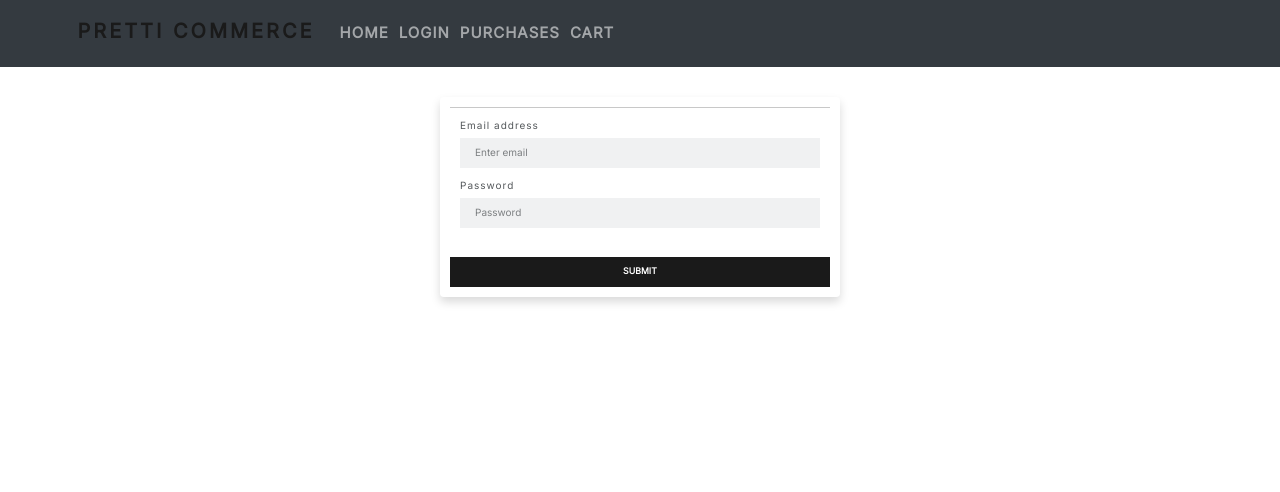
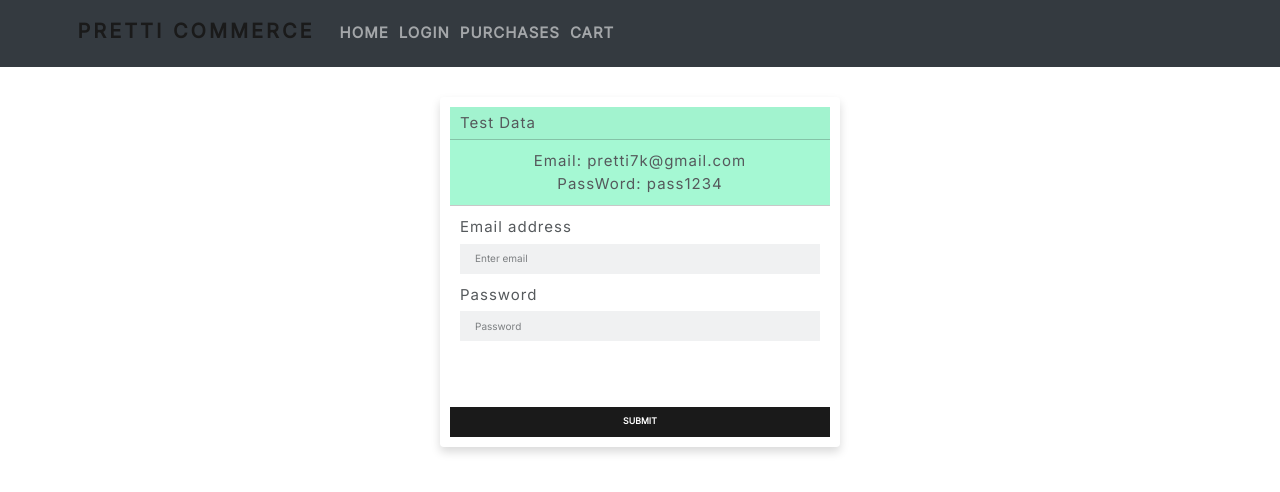
Before and after one commit to Pretti78/e-commerce, a React (Vite) app: page /#/login in a window 1280 px wide. Shown: the top 492 px of the page. Built offline with nearby package versions, Linux system fonts and the light colour scheme; no server answers.

Commit message:
disabled bugs cart

```diff
--- a/src/components/Cart.jsx
+++ b/src/components/Cart.jsx
@@ -12,7 +12,6 @@ const Cart = ({ show, handleClose }) => {
 
 	const cartProducts = useSelector((state) => state.cart);
 
-	console.log(cartProducts);
 	return (
 		<Offcanvas show={show} onHide={handleClose}>
 			<Offcanvas.Header closeButton>
--- a/src/pages/Home.jsx
+++ b/src/pages/Home.jsx
@@ -59,13 +59,15 @@ const Home = () => {
 								aria-describedby="basic-addon2"
 								value={inputValue}
 								onChange={(e) => setInputValue(e.target.value)}
+								style={{ fontSize: '1.5rem' }}
 							/>
 							<Button
 								variant="outline-secondary"
 								id="button-addon2"
 								onClick={() => dispatch(filterProducts(inputValue))}
+								className="border-dark"
 							>
-								Button
+								Search
 							</Button>
 						</InputGroup>
 					</div>
--- a/src/pages/Login.jsx
+++ b/src/pages/Login.jsx
@@ -26,9 +26,19 @@ const Login = () => {
 	return (
 		<Form onSubmit={handleSubmit(submit)}>
 			<Card
-				style={{ width: '40rem', height: '20rem' }}
+				style={{ width: '40rem', height: '35rem', fontSize: '1.5rem' }}
 				className="mx-auto shadow p-3 mb-5 bg-body rounded"
 			>
+				<div style={{ background: '#A5F8D3' }}>
+					<Card.Header>Test Data</Card.Header>
+					<Card.Body>
+						<Card.Text style={{ textAlign: 'center' }}>
+							Email: pretti7k@gmail.com
+							<br />
+							PassWord: pass1234
+						</Card.Text>
+					</Card.Body>
+				</div>
 				<Card.Body>
 					<Form.Group className="mb-3" controlId="formBasicEmail">
 						<Form.Label>Email address</Form.Label>
--- a/src/pages/ProductDetail.jsx
+++ b/src/pages/ProductDetail.jsx
@@ -33,8 +33,7 @@ const ProductDetail = () => {
 			id: product.id,
 			quantity: inputValue,
 		};
-		console.log(productApi);
-		dispatch(postAddCart(addCart));
+		dispatch(postAddCart(productApi));
 	};
 
 	return (
@@ -81,10 +80,11 @@ const ProductDetail = () => {
 						type="number"
 						value={inputValue}
 						onChange={(e) => setInputValue(e.target.value)}
+						style={{ height: '3rem' }}
 					/>
 					<Button
 						className="btn btn-primary"
-						style={{ width: '8rem', marginTop: '1rem' }}
+						style={{ width: '8rem' }}
 						onClick={addCart}
 					>
 						buy
--- a/src/store/slices/cart.slice.jsx
+++ b/src/store/slices/cart.slice.jsx
@@ -30,7 +30,8 @@ export const postAddCart = (addCart) => (dispatch) => {
 			getConfig()
 		)
 		.then(() => dispatch(getCartThunk()))
-		.finally(() => dispatch(setIsLoading(false)));
+		.finally(() => dispatch(setIsLoading(false)))
+		.catch((error) => console.log(error.response.data));
 };
 
 export const confirmBuyThunk = () => (dispatch) => {
```
